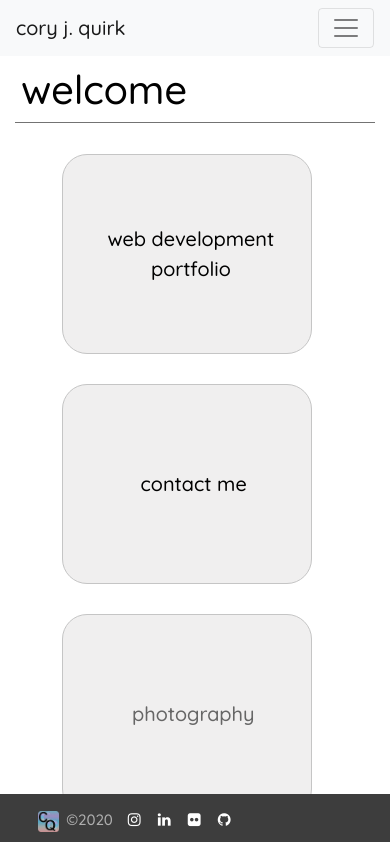
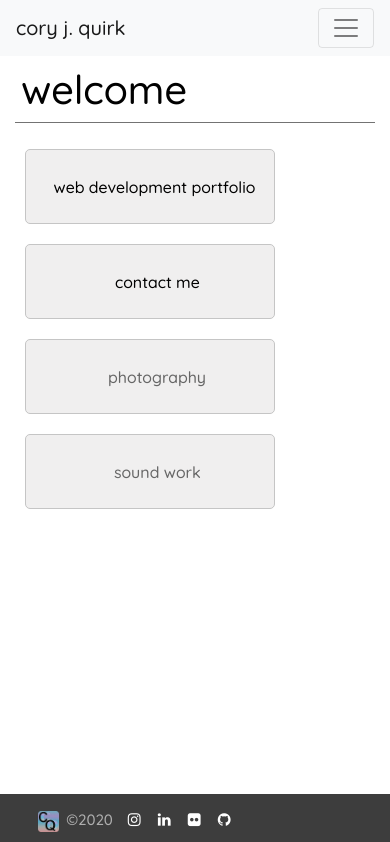
Before and after one commit to coryjquirk/portfolio, a React (Create React App) app in the folder client/: page / in a window 390 px wide. Shown: the top 842 px of the page. Built offline with nearby package versions, Linux system fonts and the light colour scheme.

Commit message:
alignment

```diff
--- a/client/src/components/Contact/index.js
+++ b/client/src/components/Contact/index.js
@@ -46,8 +46,8 @@ function Contact() {
           </span>
         </button>
       </a>
+      </div>
       <div id="contactsGhost"></div>
-      </div>
     </div>
   );
 }
--- a/client/src/components/Home/style.css
+++ b/client/src/components/Home/style.css
@@ -98,6 +98,14 @@ button a {
   .homeBtns {
     margin-left: 13%;
     margin-right: 13%;
+
+    width: 250px;
+    height: 75px;
+    border-radius: 5px;
+    margin: 10px;
+  }
+  .homeBtns p {
+    font-size: 16px;
   }
 }
 @media screen and (max-width: 300px) {
@@ -107,7 +115,5 @@ button a {
     border-radius: 5px;
     margin: 10px;
   }
-  .homeBtns p {
-    font-size: 16px;
-  }
+
 }
```
Also changed, not shown: 1 other file (tests, documents, lock files or other folders).
